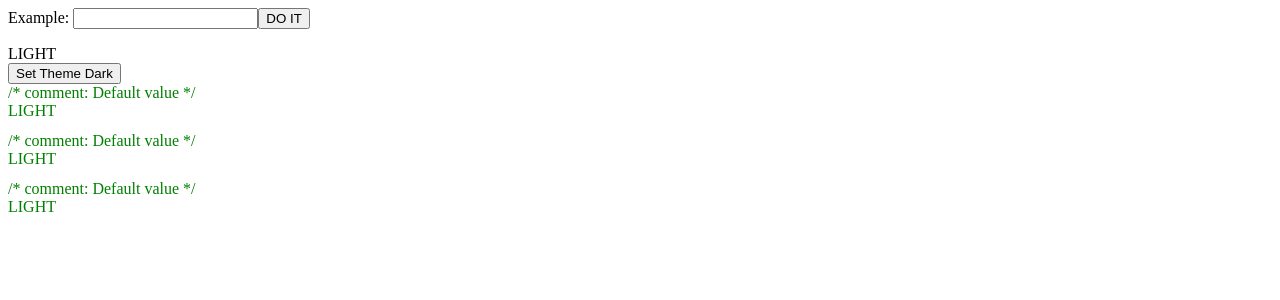
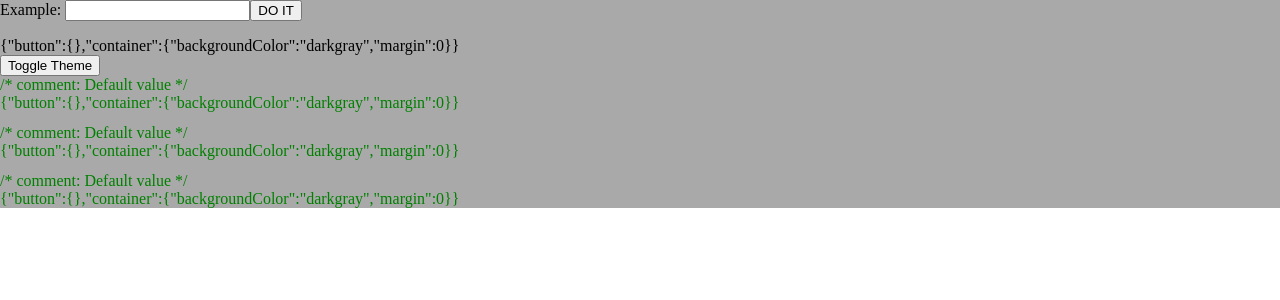
Before and after one commit to SamukaDEV/smk-react-context-example, a React (Create React App) app: page / in a window 1280 px wide. Shown: the top 300 px of the page. Built offline with nearby package versions, Linux system fonts and the light colour scheme.

Commit message:
4 files modified, 1 added

```diff
--- a/src/App.js
+++ b/src/App.js
@@ -2,6 +2,8 @@ import React, { useContext, useState, useEffect } from 'react';
 import './style.css';
 import AppContext from './context';
 import Widget from './Widget';
+import StyleTheme from './styles';
+
 const App = () => {
   const { example, setExample, theme, setTheme } = useContext(AppContext);
   const [formText, setFormText] = useState('');
@@ -19,24 +21,14 @@ const App = () => {
   };
 
   return (
-    <div className="App">
+    <div className="App" style={theme.container}>
       <form onSubmit={handleSubmit}>
         <label htmlFor="example">Example: </label>
         <input type="text" value={formText} onChange={handleChange} />
         <button>DO IT</button>
       </form>
-      <div>{theme.toUpperCase()}</div>
-      <button
-        onClick={() => {
-          if (theme == 'light') {
-            setTheme('dark');
-          } else {
-            setTheme('light');
-          }
-        }}
-      >
-        Set Theme Dark
-      </button>
+      <div>{JSON.stringify(theme)}</div>
+      <button onClick={() => {}}>Toggle Theme</button>
       <Widget />
       <Widget />
       <Widget />
--- a/src/Widget.js
+++ b/src/Widget.js
@@ -6,7 +6,7 @@ export default function Widget() {
   return (
     <div style={{ color: 'green', marginBottom: 12 }}>
       /* comment: {example} */
-      <div>{theme.toUpperCase()}</div>
+      <div>{JSON.stringify(theme)}</div>
     </div>
   );
 }
--- a/src/context/ContextProvider.js
+++ b/src/context/ContextProvider.js
@@ -1,8 +1,10 @@
 import React, { useState } from 'react';
+import StyleTheme from '../styles';
+
 import AppContext from '.';
 const ContextProvider = ({ children }) => {
   const [example, setExample] = useState('Default value');
-  const [theme, setTheme] = useState('light');
+  const [theme, setTheme] = useState(StyleTheme.light);
   const context = {
     setExample,
     example,
--- a/src/style.css
+++ b/src/style.css
@@ -1,3 +1,9 @@
-h1, p {
+body {
+  margin: 0;
+  padding: 0;
+}
+
+h1,
+p {
   font-family: Lato;
 }
--- /dev/null
+++ b/src/styles/index.js
@@ -0,0 +1,14 @@
+const StyleTheme = {
+  light: {
+    button: {},
+    container: {
+      backgroundColor: 'darkgray',
+      margin: 0
+    }
+  },
+  dark: {
+    button: {},
+    container: {}
+  }
+};
+export default StyleTheme;
```
